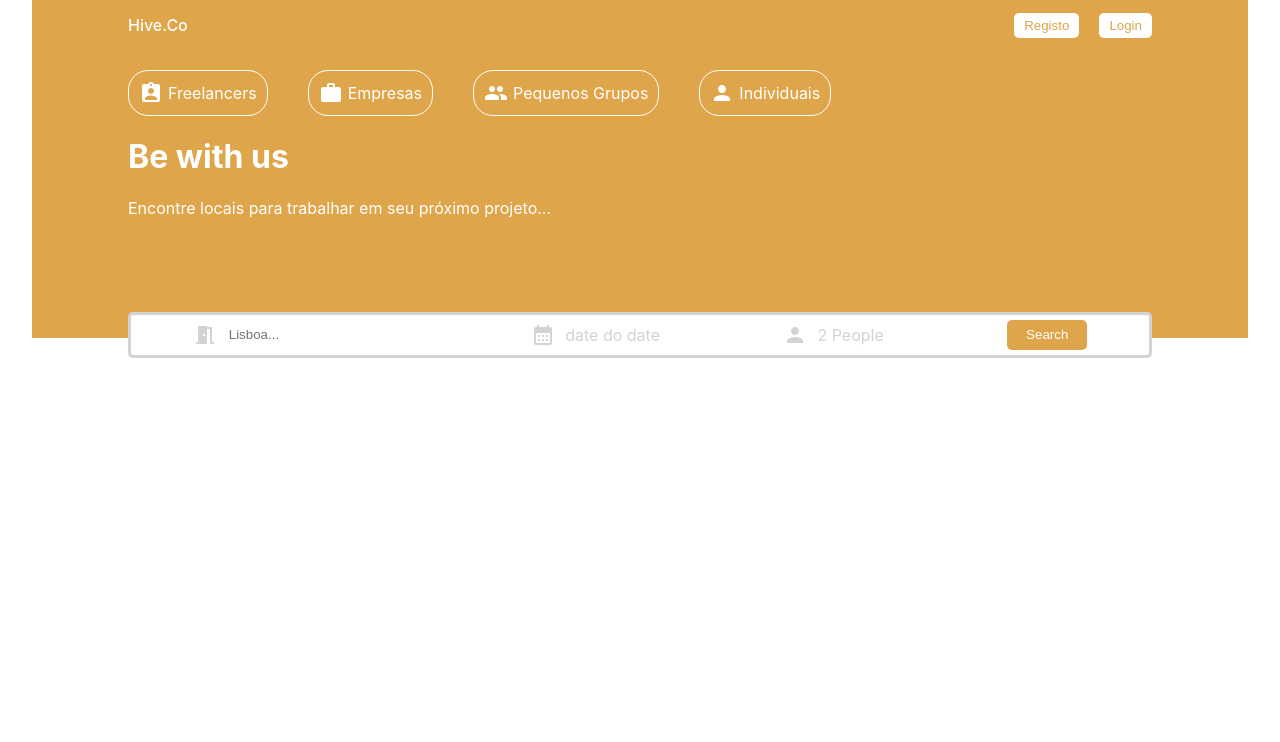
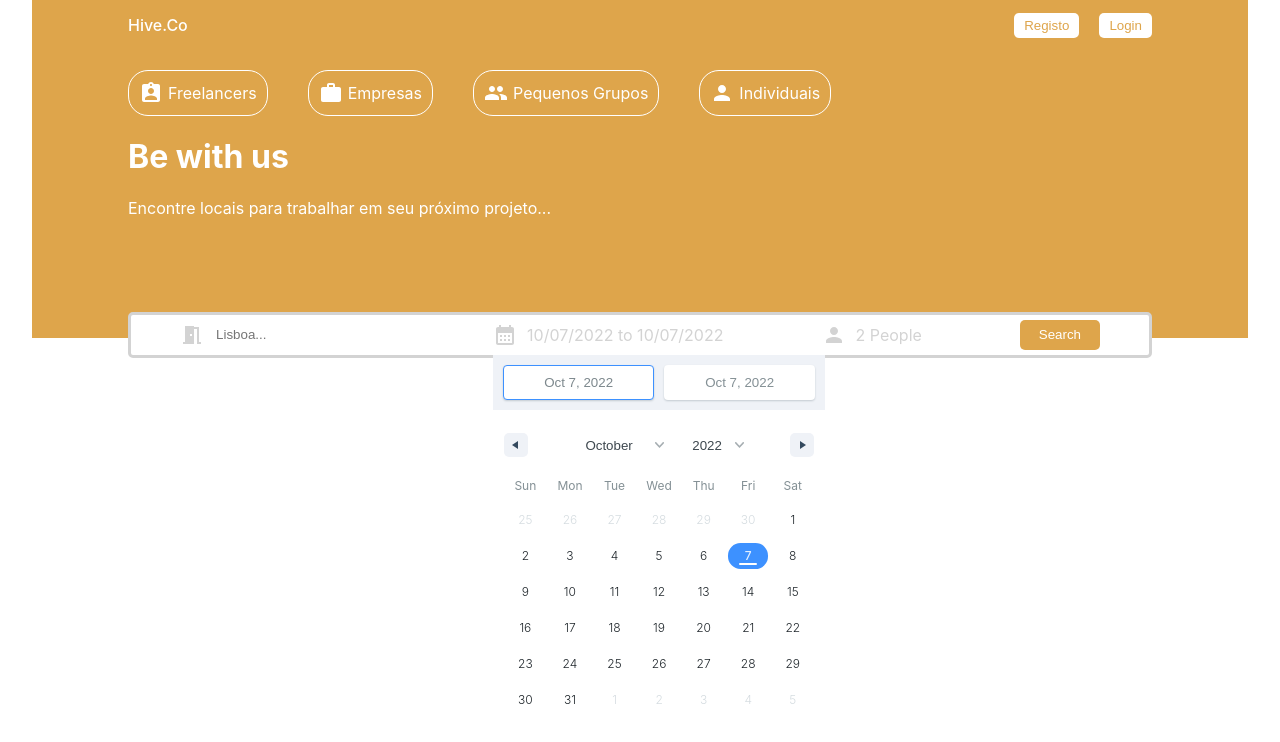
Before and after one commit to Edvunge/ProjetoFinalGrupo6, a Next.js app in the folder projeto_final/: page / in a window 1280 px wide. Shown: the top 742 px of the page. Built offline with nearby package versions, Linux system fonts and the light colour scheme.

Commit message:
Mais uma att do projeto

```diff
--- a/projeto_final/package.json
+++ b/projeto_final/package.json
@@ -13,10 +13,12 @@
     "@emotion/styled": "^11.10.4",
     "@mui/icons-material": "^5.10.6",
     "@mui/material": "^5.10.8",
+    "date-fns": "^2.29.3",
     "mongodb": "^4.10.0",
     "next": "^12.3.1",
     "nodemon": "^2.0.20",
     "react": "18.2.0",
+    "react-date-range": "^1.4.0",
     "react-dom": "18.2.0"
   },
   "devDependencies": {
--- a/projeto_final/src/components/header/Header.js
+++ b/projeto_final/src/components/header/Header.js
@@ -5,8 +5,20 @@
 import AssignmentIndIcon from "@mui/icons-material/AssignmentInd";
 import MeetingRoomIcon from "@mui/icons-material/MeetingRoom";
 import CalendarMonthIcon from "@mui/icons-material/CalendarMonth";
+import { DateRange } from "react-date-range";
+import { useState } from "react";
+import "react-date-range/dist/styles.css"; // main css file
+import "react-date-range/dist/theme/default.css"; // theme css file
+import { format } from "date-fns";
 
 export const Header = () => {
+  const [date, setDate] = useState([
+    {
+      startDate: new Date(),
+      endDate: new Date(),
+      key: "selection",
+    },
+  ]);
   return (
     <div className={styles.header}>
       <div className={styles.headerContainer}>
@@ -43,7 +55,17 @@
           </div>
           <div className={styles.headerSearchItem}>
             <CalendarMonthIcon className={styles.headerIcon} />
-            <span className={styles.headerSearchText}>date do date</span>
+            <span className={styles.headerSearchText}>{`${format(
+              date[0].startDate,
+              "MM/dd/yyyy"
+            )} to ${format(date[0].endDate, "MM/dd/yyyy")}`}</span>
+            <DateRange
+              editableDateInputs={true}
+              onChange={(item) => setDate([item.selection])}
+              moveRangeOnFirstSelection={false}
+              ranges={date}
+              className={styles.date}
+            />
           </div>
           <div className={styles.headerSearchItem}>
             <PersonIcon className={styles.headerIcon} />
--- a/projeto_final/src/components/header/Header.module.css
+++ b/projeto_final/src/components/header/Header.module.css
@@ -76,6 +76,7 @@
     cursor: pointer;
 }
 
-.headerListItem {
-
+.date {
+    position: absolute;
+    top: 40px;
 }
```
Also changed, not shown: 1 other file (tests, documents, lock files or other folders).
